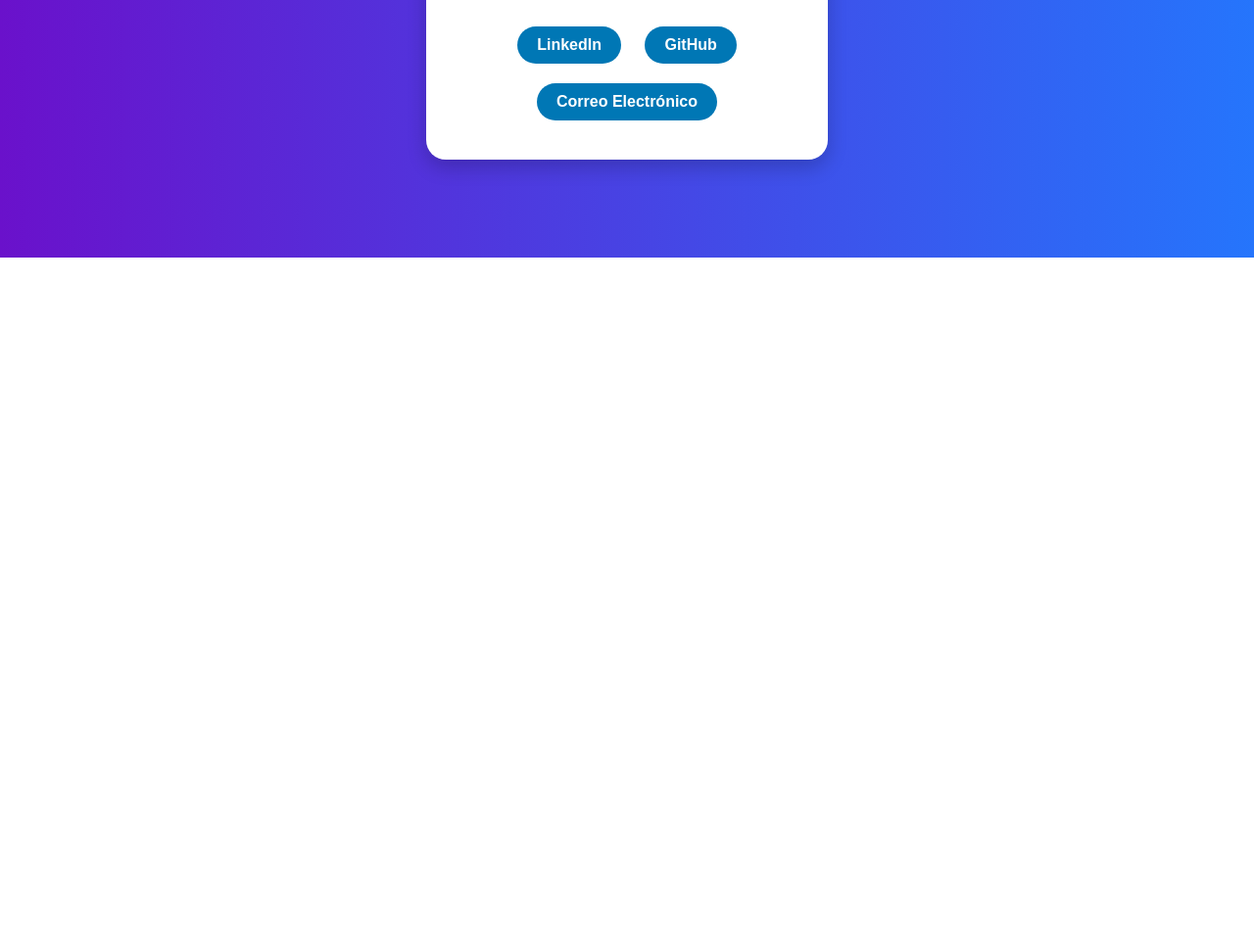
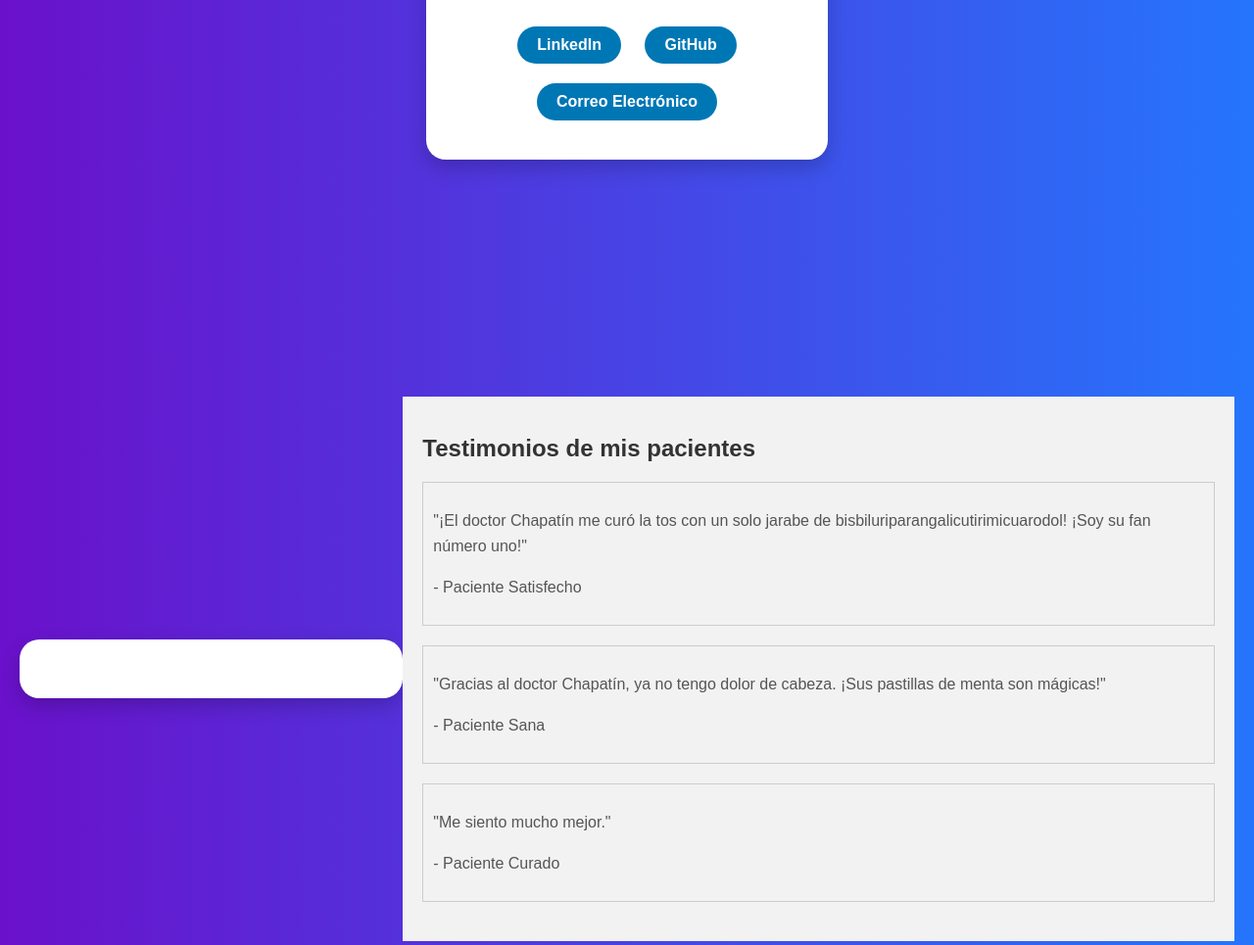
Before and after one commit to JossMunguia03/portfolio_websitee, a plain HTML site: page index.html in a window 1280 px wide. Shown: the part 577-1542 px from the top of the page at 98% size. Before the commit the page ends 840 px from the top, so only its background shows below. Drawn offline with Linux system fonts and the light colour scheme.

Commit message:
Cambios por revertir

```diff
--- a/index.html
+++ b/index.html
@@ -22,5 +22,25 @@
             </div>
         </div>
     </div>
+    <div class="container">
+        <div class="profile">
+            </div>
+
+        <section class="testimonials">
+            <h2>Testimonios de mis pacientes</h2>
+            <div class="testimonial">
+                <p>"¡El doctor Chapatín me curó la tos con un solo jarabe de bisbiluriparangalicutirimicuarodol! ¡Soy su fan número uno!"</p>
+                <p>- Paciente Satisfecho</p>
+            </div>
+            <div class="testimonial">
+                <p>"Gracias al doctor Chapatín, ya no tengo dolor de cabeza. ¡Sus pastillas de menta son mágicas!"</p>
+                <p>- Paciente Sana</p>
+            </div>
+            <div class="testimonial">
+                <p>"Me siento mucho mejor."</p>
+                <p>- Paciente Curado</p>
+            </div>
+            </section>
+    </div>
 </body>
 </html>
--- a/styles.css
+++ b/styles.css
@@ -77,3 +77,13 @@
     background: #005582;
     transform: scale(1.05);
 }
+.testimonials {
+    background-color: #f2f2f2;
+    padding: 20px;
+}
+
+.testimonial {
+    border: 1px solid #ccc;
+    padding: 10px;
+    margin-bottom: 20px;
+}
```
